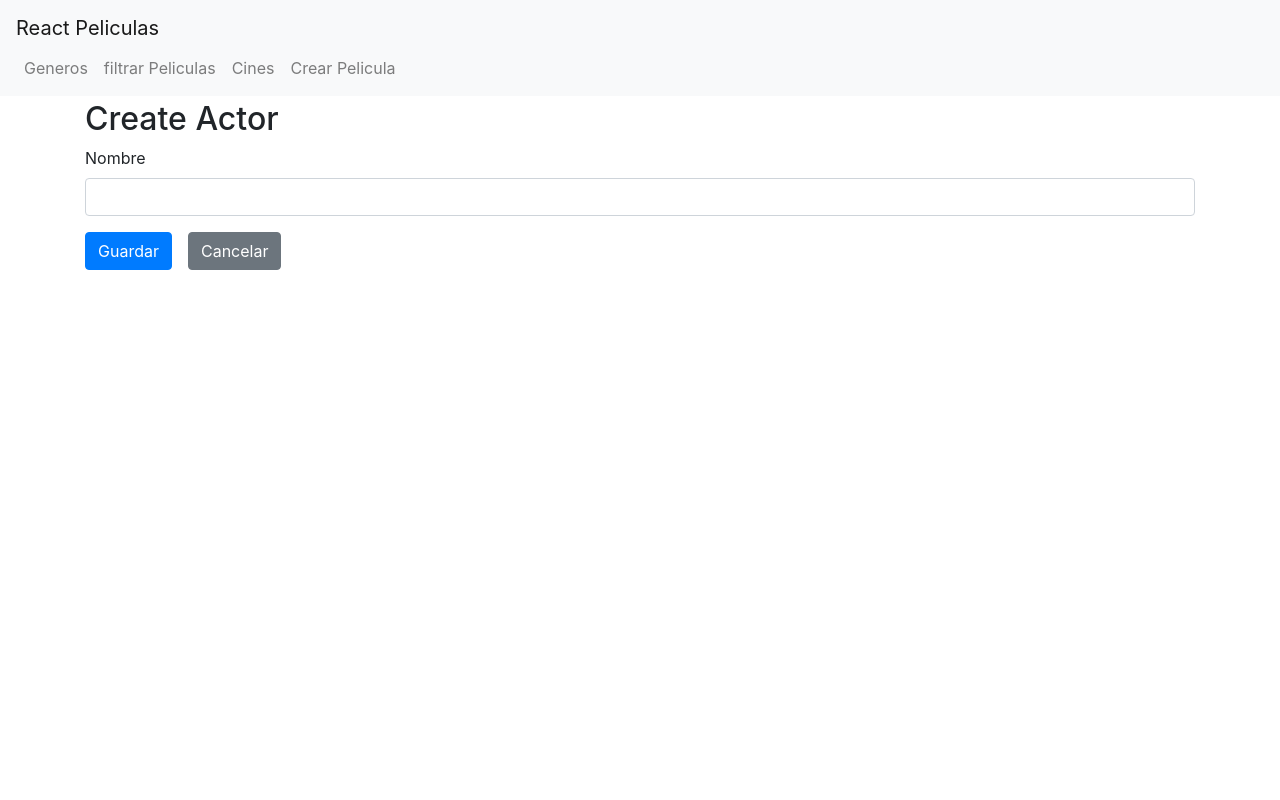
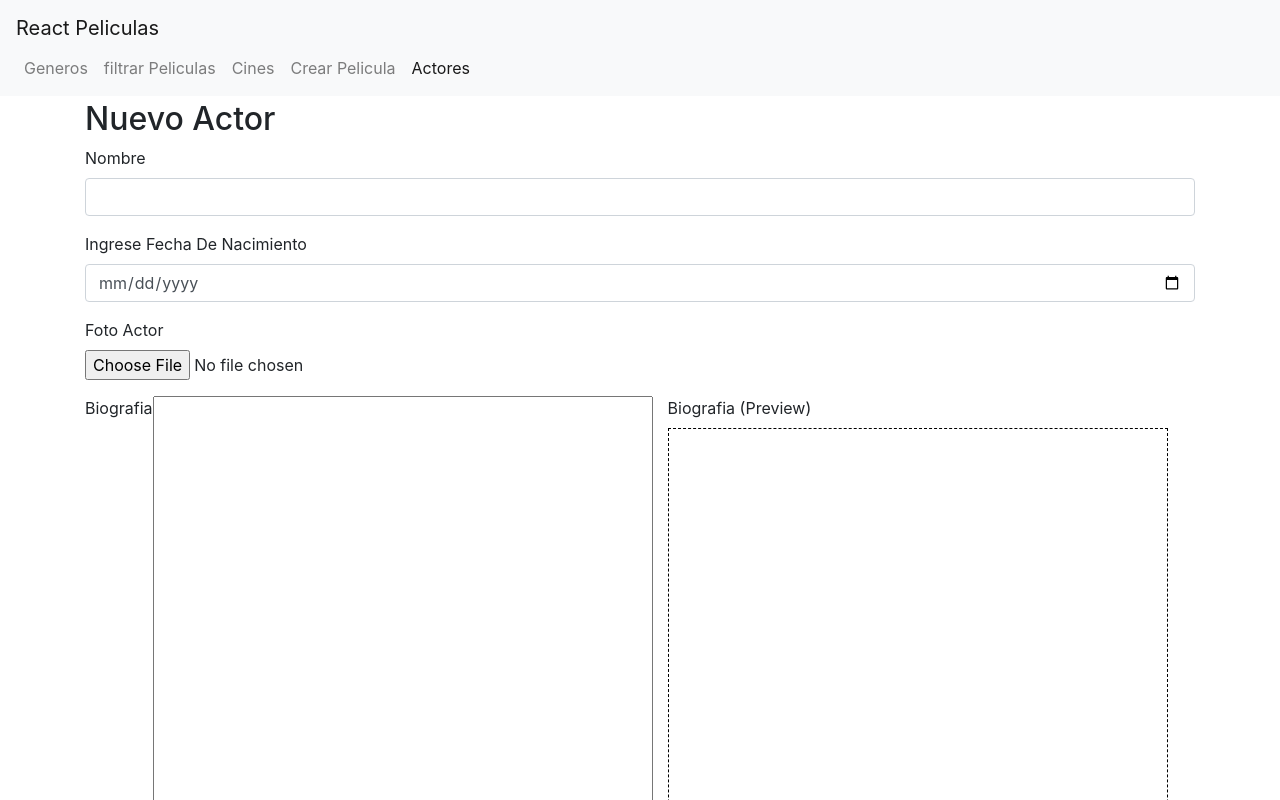
Before and after one commit to hikdul/PeliculasFG-Front, a React (Create React App) app: page /Actores/Create in a window 1280 px wide. Shown: the top 800 px of the page. Built offline with nearby package versions, Linux system fonts and the light colour scheme.

Commit message:
mas sobre formularios... detalles en la app

```diff
--- a/package.json
+++ b/package.json
@@ -15,8 +15,10 @@
     "formik": "^2.2.6",
     "react": "17.0.2",
     "react-dom": "17.0.2",
+    "react-markdown": "^8.0.3",
     "react-router-dom": "5.2",
     "react-scripts": "4.0.3",
+    "typed-react-markdown": "^0.1.0",
     "typescript": "^4.7.2",
     "web-vitals": "^2.1.4",
     "yup": "^0.32.9"
--- a/src/Actor/Actor.model.d.ts
+++ b/src/Actor/Actor.model.d.ts
@@ -4,4 +4,7 @@ export interface actorDTO_in
 {
     nombre: string
     fechaNacimiento?: Date
+    foto?:File
+    fotoUrl?:string
+    biografia:string
 }
--- a/src/Actor/CreateActor.tsx
+++ b/src/Actor/CreateActor.tsx
@@ -4,16 +4,16 @@ import FormularioActores from "./FormularioActores";
  export default function CreateActor()
  {
 
-    const initialValues:actorDTO_in=
-    {
+    const initialValues:actorDTO_in = {
         nombre:"",
-        fechaNacimiento:undefined
+        fechaNacimiento: undefined, //new Date('1990-03-22T06:54:03'),
+        biografia:""
     }
 
      return(
         <>
-            <h2>Create Actor</h2>
-            <FormularioActores
+            <h2>Nuevo Actor</h2>
+                <FormularioActores
                 modelo={initialValues}
                 onSubmit={e=>console.log(e)}/>
         </>
--- a/src/Actor/EditActor.tsx
+++ b/src/Actor/EditActor.tsx
@@ -6,7 +6,8 @@ import FormularioActores from "./FormularioActores";
     const initialValues:actorDTO_in=
     {
         nombre:'Hector Luis Contreras Di Girolamo',
-        fechaNacimiento:new Date('1990-22-03T07:53:00')
+        fechaNacimiento:new Date('1990-22-03T07:53:00'),
+        fotoUrl:'https://garajedelrock.com/wp-content/uploads/2021/09/machine-gun-kelly-critica-a-corey-taylor-1024x555.jpg'
     }
 
      return(<>
--- a/src/Actor/FormularioActores.tsx
+++ b/src/Actor/FormularioActores.tsx
@@ -4,22 +4,49 @@ import Button from "../utils/Button";
 import FormGroupText from "../utils/FormGroupText";
 import { actorDTO_in } from "./Actor.model";
 import * as Yup from 'yup'
+import FormGroupFecha from "../utils/FormGroupFecha";
+import FormGroupImage from "../utils/FormGroupImage";
+import FormGroupMarkDown from "../utils/FormGroupMarkDown";
 
 export default function FormularioActores(props: FormularioActoresProps )
 {
+
+    const validationSchema = () =>  Yup.object({
+                nombre: Yup.string()
+                    .required("El nombre es importante")
+                    .FirtsLetterMay(),
+                fechaNacimiento: Yup.date()
+                    .nullable()
+                    .required("La Fecha De Nacimiento es Obligatoria")})
 
     return(
         <Formik
             initialValues={props.modelo}
             onSubmit={props.onSubmit}
             validationSchema={ Yup.object({
-                nombre: Yup.string().required("El nombre es importante").FirtsLetterMay()
+                nombre: Yup.string()
+                    .required("El nombre es importante")
+                    .FirtsLetterMay(),
+                fechaNacimiento: Yup.date()
+                    .nullable()
+                    .required("Este Campo es requerido")
             })}>
             {(formikProps)=>(
                 <Form>
                     <FormGroupText
                         field="nombre"
                         label="Nombre"/>
+                    <FormGroupFecha
+                        field="fechaNacimiento"
+                       label="Ingrese Fecha De Nacimiento"/>
+                    <FormGroupImage
+                        field="foto"
+                        label="Foto Actor"
+                        imageURL={props.modelo.fotoUrl}/>
+                    <FormGroupMarkDown
+                        field="biografia"
+                        label="Biografia"/>
+
                     <Button
                         disabled={formikProps.isSubmitting}
                         type="submit">
--- a/src/Actor/indexActor.tsx
+++ b/src/Actor/indexActor.tsx
@@ -2,5 +2,10 @@
 
  export default function IndexActor()
  {
-     return<>Index Actor</>
+     return(
+        <h3>Index Actor</h3>
+
+
+     )
+
  }
--- /dev/null
+++ b/src/utils/FGMarkdown.css
@@ -0,0 +1,18 @@
+.form-markdown
+{
+    display: flex;
+}
+
+.form-markdown textarea
+{
+    width: 500px;
+    height: 500px;
+    margin-right: 15px;
+}
+
+.form-markdown .markdown-container
+{
+    border: 1px dashed black;
+    width: 500px;
+    height: 500px;
+}
--- /dev/null
+++ b/src/utils/FormGroupFecha.tsx
@@ -0,0 +1,38 @@
+import { useFormikContext } from "formik"
+import MostrarErrorCampo from "./MostrarErrorCampo";
+
+export default function FormGroupFecha(props: FormGroupFechaProp)
+{
+
+    const{values, validateForm,touched,errors}=useFormikContext<any>();
+
+    return (
+        <div  className="form-group">
+            <label htmlFor={props.field}>{props.label}</label>
+            <input
+                type='date'
+                className="form-control"
+                name={props.field}
+                id={props.field}
+                defaultValue={values[props.field]?.toLocaleDateString('en-CA')}
+                onChange={e=>{
+                    const date = new Date(e.currentTarget.value+'T00:00:00')
+                    values[props.field]=date
+                    validateForm()
+                }}/>
+                {touched[props.field] && errors[props.field]    ?
+                    <MostrarErrorCampo Message={errors[props.label]?.toString()!} />
+                : null}
+        </div>
+    )
+}
+// =========== ###
+//Nota:
+// al usar '!' luego del tostring en el mensaje de error se ve como un casteo a string...
+// ojo en caso de no usarlo se tendria que generar un error y tendria que generor un default prop para el componete de mostrar error
+// =========== ###
+interface FormGroupFechaProp
+{
+    field:string
+    label:string
+}
--- /dev/null
+++ b/src/utils/FormGroupImage.tsx
@@ -0,0 +1,68 @@
+import { useFormikContext } from "formik"
+import { ChangeEvent, useState } from "react"
+
+export default function FormGroupImage(props: FormGroupImageProps)
+{
+    const divStyle={marginTop:'10px'}
+    const imgStyle={width:'450px'}
+
+    const[imageB64,setImeagB64]=useState('')
+    const[imagenDB,setImagenDB]=useState(props.imageURL)
+    const {values}=useFormikContext<any>()
+
+    // ==> Para manejar el uso de las imagenes en el proyecto
+    const driverOnChange=(e:ChangeEvent<HTMLInputElement>)=>{
+        if(e.currentTarget.files)
+        {
+            const file= e.currentTarget.files[0]
+            ToBase64(file)
+                .then((RepresentacionB64string:string)=> setImeagB64(RepresentacionB64string))
+                .catch(err=> console.error(err))
+
+            values[props.field] = file
+            setImagenDB('')
+        }
+    }
+    // Para comvertir la imagen a base 64
+    const ToBase64=(file:File)=>{
+        return new Promise<string>((res,rej)=>{
+            const reader = new FileReader()
+            reader.readAsDataURL(file)
+            reader.onload=()=>res(reader.result as string)
+            reader.onerror = error=>rej(error)
+        })
+    }
+
+    return (
+        <div className="form-group">
+            <label>{props.label}</label>
+            <div >
+                <input
+                    type="file"
+                    accept=".jpg,.jpeg,.png,.gfif,.fif,.gif"
+                    onChange={driverOnChange}/>
+            </div>
+            {imageB64?
+                <div style={divStyle}>
+                    <img style={imgStyle} src={imageB64} alt="Imagen Seleccionada" />
+                </div>
+            :null}
+            {imagenDB?
+                <div style={divStyle}>
+                    <img style={imgStyle} src={imagenDB} alt="Imagen Seleccionada" />
+                </div>
+            :null}
+        </div>
+    )
+}
+
+interface FormGroupImageProps
+{
+    field: string
+    label: string
+    imageURL: string
+}
+
+FormGroupImage.defaultProps={
+    imageURL:''
+}
--- /dev/null
+++ b/src/utils/FormGroupMarkDown.tsx
@@ -0,0 +1,32 @@
+import { Field, useFormikContext } from "formik"
+import ReactMarkdown from "react-markdown"
+import './FGMarkdown.css'
+
+export default function FormGroupMarkDown(props: FormGroupMarkDownProps)
+{
+    const {values} = useFormikContext<any>()
+
+  return(
+    <div className="form-grop form-markdown">
+            <label>{props.label}</label>
+        <div>
+            <Field
+                name={props.field}
+                as="textarea"
+                className="form-textarea"/>
+        </div>
+        <div>
+            <label> {props.label} (Preview)</label>
+            <div className="markdown-container">
+                <ReactMarkdown>{values[props.field]}</ReactMarkdown>
+            </div>
+        </div>
+    </div>
+  )
+}
+
+interface   FormGroupMarkDownProps
+{
+    field: string
+    label: string
+}
--- a/src/utils/Menu.tsx
+++ b/src/utils/Menu.tsx
@@ -33,6 +33,11 @@ export default function Menu() {
                 Crear Pelicula
               </NavLink>
             </li>
+            <li className="nav-item">
+              <NavLink className="nav-link" activeClassName={ActClass} to="/Actores" >
+                Actores
+              </NavLink>
+            </li>
           </ul>
         </div>
       </div>
```
Also changed, not shown: src/utils/MostrarErrorCampo.tsx (line endings or trailing spaces), 1 other file (tests, documents, lock files or other folders).
